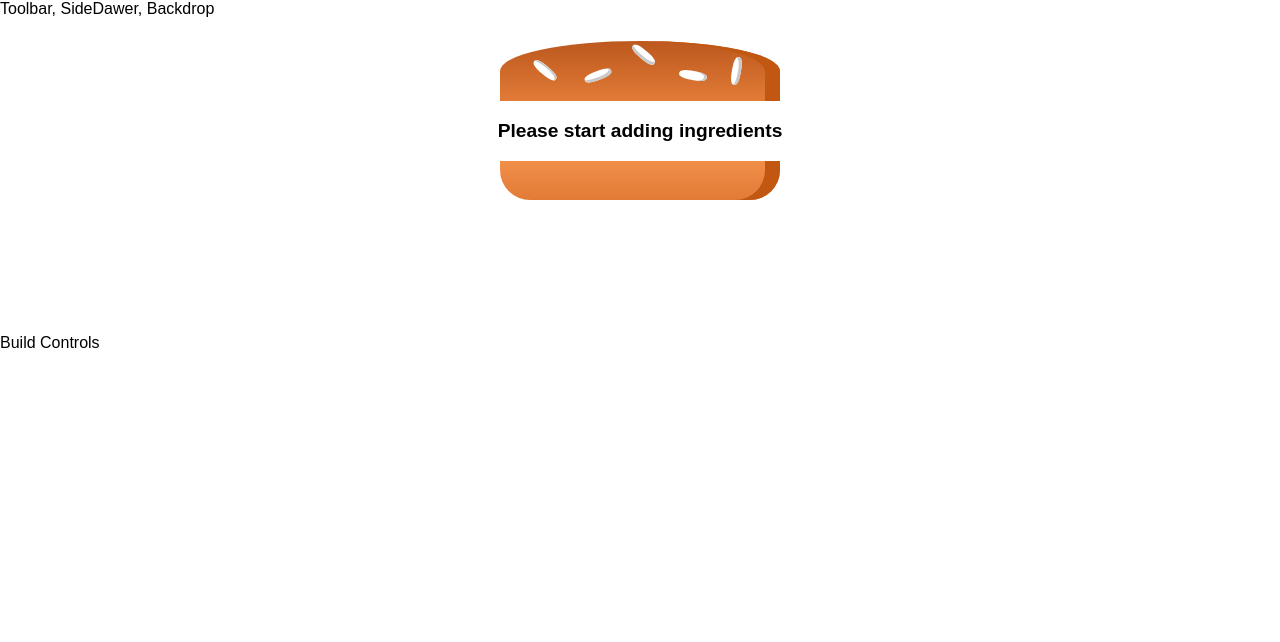
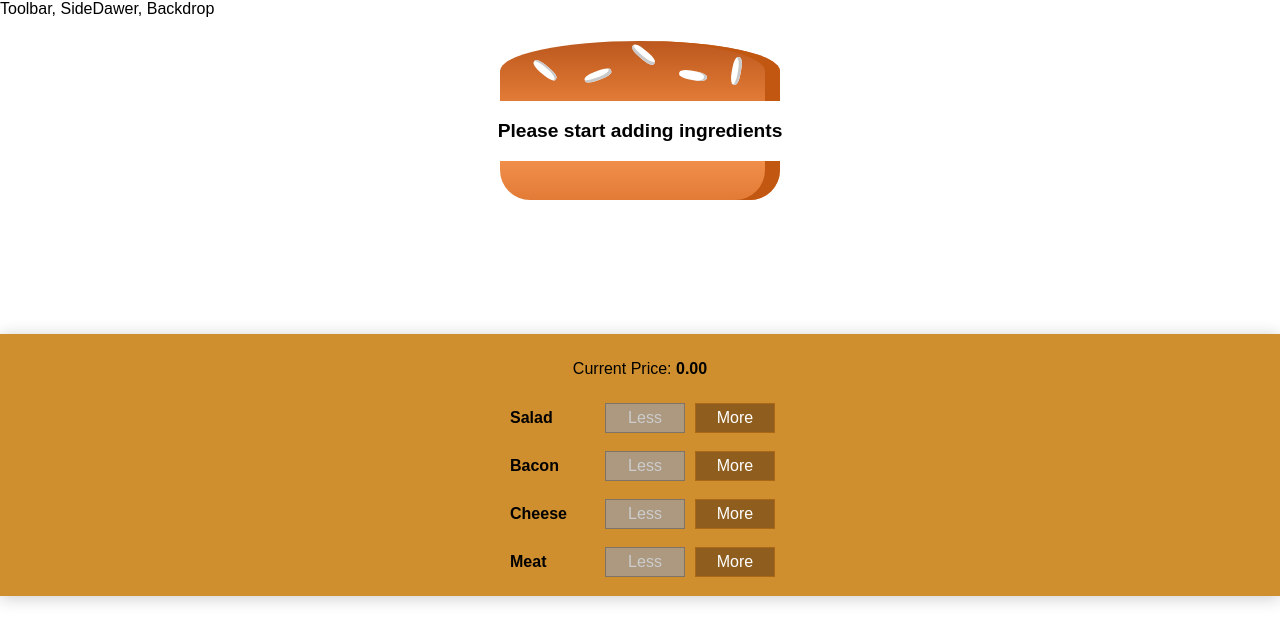
Before and after one commit to acki-01/React-Burger-App, a React app: page / in a window 1280 px wide. Shown: the top 642 px of the page. Built offline with nearby package versions, Linux system fonts and the light colour scheme; the HTML template or start-up script is replaced by a standard one.

Commit message:
rename files working control buttons

```diff
--- /dev/null
+++ b/src/components/Burger/BuildControls/BuildControl/BuildControl.css
@@ -0,0 +1,58 @@
+.BuildControl {
+  display: flex;
+  justify-content: space-between;
+  align-items: center;
+  margin: 5px 0;
+}
+
+.BuildControl button {
+  display: block;
+  font: inherit;
+  padding: 5px;
+  margin: 0 5px;
+  width: 80px;
+  border: 1px solid #aa6817;
+  cursor: pointer;
+  outline: none;
+}
+
+.BuildControl button:disabled {
+  background-color: #ac9980;
+  border: 1px solid #7e7365;
+  color: #ccc;
+  cursor: default;
+}
+
+.BuildControl button:hover:disabled {
+  background-color: #ac9980;
+  color: #ccc;
+  cursor: not-allowed;
+}
+
+.Label {
+  padding: 10px;
+  font-weight: bold;
+  width: 80px;
+}
+
+.BuildControl .Less {
+  background-color: #d39952;
+  color: white;
+}
+
+.BuildControl .More {
+  background-color: #8f5e1e;
+  color: white;
+}
+
+.BuildControl .Less:hover,
+.BuildControl .Less:active {
+  background-color: #daa972;
+  color: white;
+}
+
+.BuildControl .More:hover,
+.BuildControl .More:active {
+  background-color: #99703f;
+  color: white;
+}
--- /dev/null
+++ b/src/components/Burger/BuildControls/BuildControl/BuildControl.js
@@ -0,0 +1,20 @@
+import React from "react";
+import classes from "./BuildControl.css";
+
+const buildControl = props => (
+  <div className={classes.BuildControl}>
+    <div className={classes.Label}>{props.label}</div>
+    <button
+      className={classes.Less}
+      onClick={props.removed}
+      disabled={props.disabled}
+    >
+      Less
+    </button>
+    <button className={classes.More} onClick={props.added}>
+      More
+    </button>
+  </div>
+);
+
+export default buildControl;
--- a/src/components/Burger/BuildControls/BuildControls.js
+++ b/src/components/Burger/BuildControls/BuildControls.js
@@ -1,5 +1,28 @@
 import React from "react";
+import BuildControl from "./BuildControl/BuildControl";
 import classes from "./BuildControls.css";
-const buildControls = () => <div />;
 
+const controls = [
+  { label: "Salad", type: "salad" },
+  { label: "Bacon", type: "bacon" },
+  { label: "Cheese", type: "cheese" },
+  { label: "Meat", type: "meat" }
+];
+
+const buildControls = props => (
+  <div className={classes.BuildControls}>
+    <p>
+      Current Price: <strong>{props.price.toFixed(2)}</strong>
+    </p>
+    {controls.map(ctrl => (
+      <BuildControl
+        key={ctrl.label}
+        label={ctrl.label}
+        added={() => props.ingredientAdded(ctrl.type)}
+        removed={() => props.ingriedientRemove(ctrl.type)}
+        disabled={props.disabled[ctrl.type]}
+      />
+    ))}
+  </div>
+);
 export default buildControls;
--- a/src/containers/BurgerBuilder/BurgerBuilder.js
+++ b/src/containers/BurgerBuilder/BurgerBuilder.js
@@ -1,5 +1,13 @@
 import React, { Component } from "react";
 import Burger from "../../components/Burger/Burger";
+import BuildControls from "../../components/Burger/BuildControls/BuildControls";
+
+const INGREDIENTS_PRICES = {
+  salad: 0.5,
+  cheese: 0.3,
+  meat: 1.4,
+  bacon: 0.9
+};
 
 class BurgerBuilder extends Component {
   state = {
@@ -8,13 +16,54 @@
       bacon: 0,
       cheese: 0,
       meat: 0
+    },
+    totalPrice: 0
+  };
+
+  addIngredientHandler = type => {
+    const oldCount = this.state.ingredients[type];
+    const updatedCount = oldCount + 1;
+    const updatedIngredients = {
+      ...this.state.ingredients
+    };
+    updatedIngredients[type] = updatedCount;
+    const priceAddition = INGREDIENTS_PRICES[type];
+    const newPrice = this.state.totalPrice + priceAddition;
+    this.setState({ totalPrice: newPrice, ingredients: updatedIngredients });
+  };
+
+  removeIngredientHandler = type => {
+    const oldCount = this.state.ingredients[type];
+    if (oldCount <= 0) {
+      return;
     }
+    const updatedCount = oldCount - 1;
+    const updatedIngredients = { ...this.state.ingredients };
+    updatedIngredients[type] = updatedCount;
+    const priceDeduction = INGREDIENTS_PRICES[type];
+    const newPrice = this.state.totalPrice - priceDeduction;
+    this.setState({
+      totalPrice: newPrice,
+      ingredients: updatedIngredients
+    });
   };
+
   render() {
+    const disabledInfo = {
+      ...this.state.ingredients
+    };
+    for (let key in disabledInfo) {
+      disabledInfo[key] = disabledInfo[key] <= 0;
+    }
     return (
       <React.Fragment>
         <Burger ingredients={this.state.ingredients} />
-        <div>Build Controls</div>
+        <BuildControls
+          ingredientAdded={this.addIngredientHandler}
+          ingriedientRemove={this.removeIngredientHandler}
+          disabled={disabledInfo}
+          price={this.state.totalPrice}
+        />
       </React.Fragment>
     );
   }
```
Also changed, not shown: src/components/Burger/BuildControls/BuidlControl/BuidlControl.js (deleted, +0 -7 lines), src/components/Burger/BuildControls/BuidlControl/BuidlControl.css (deleted).
